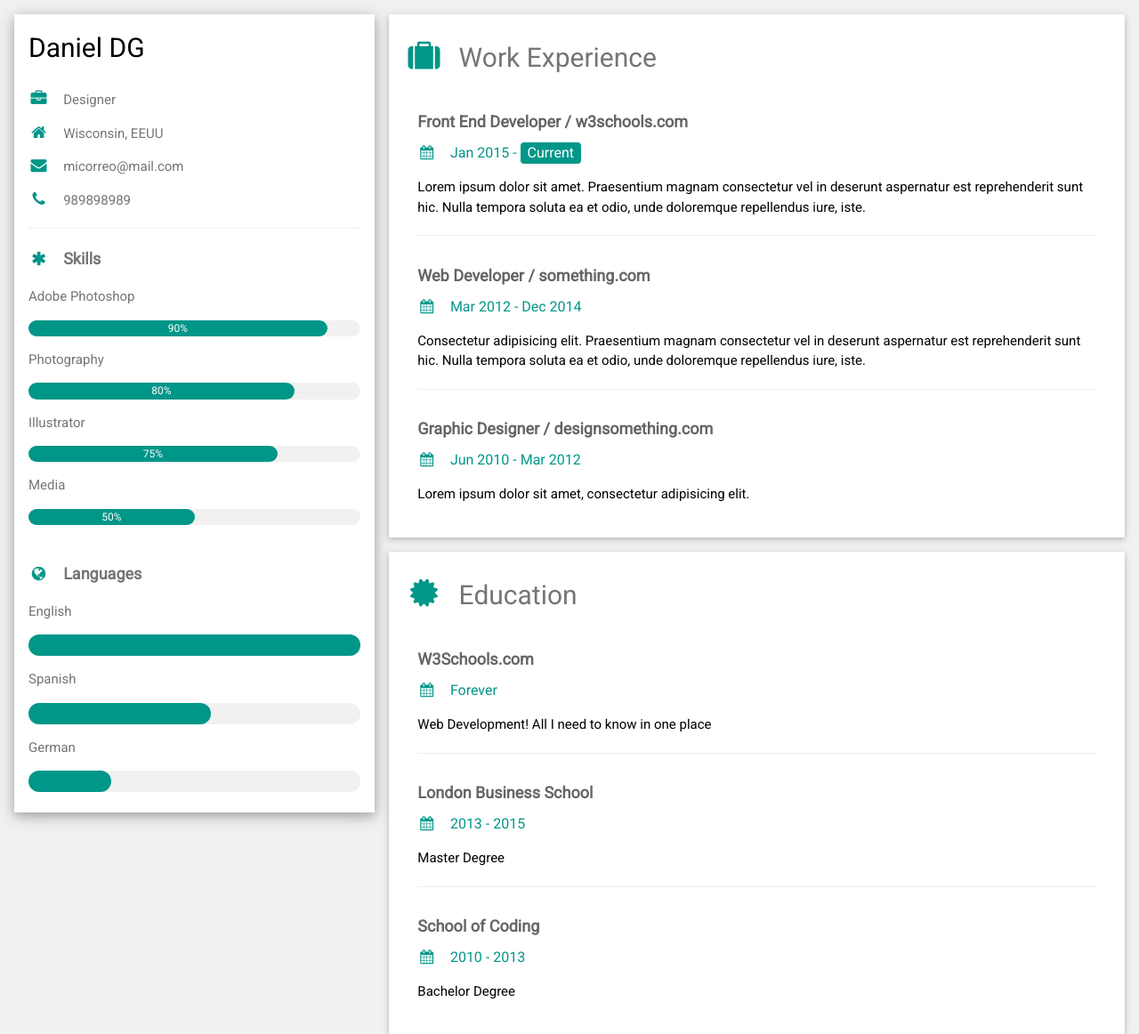
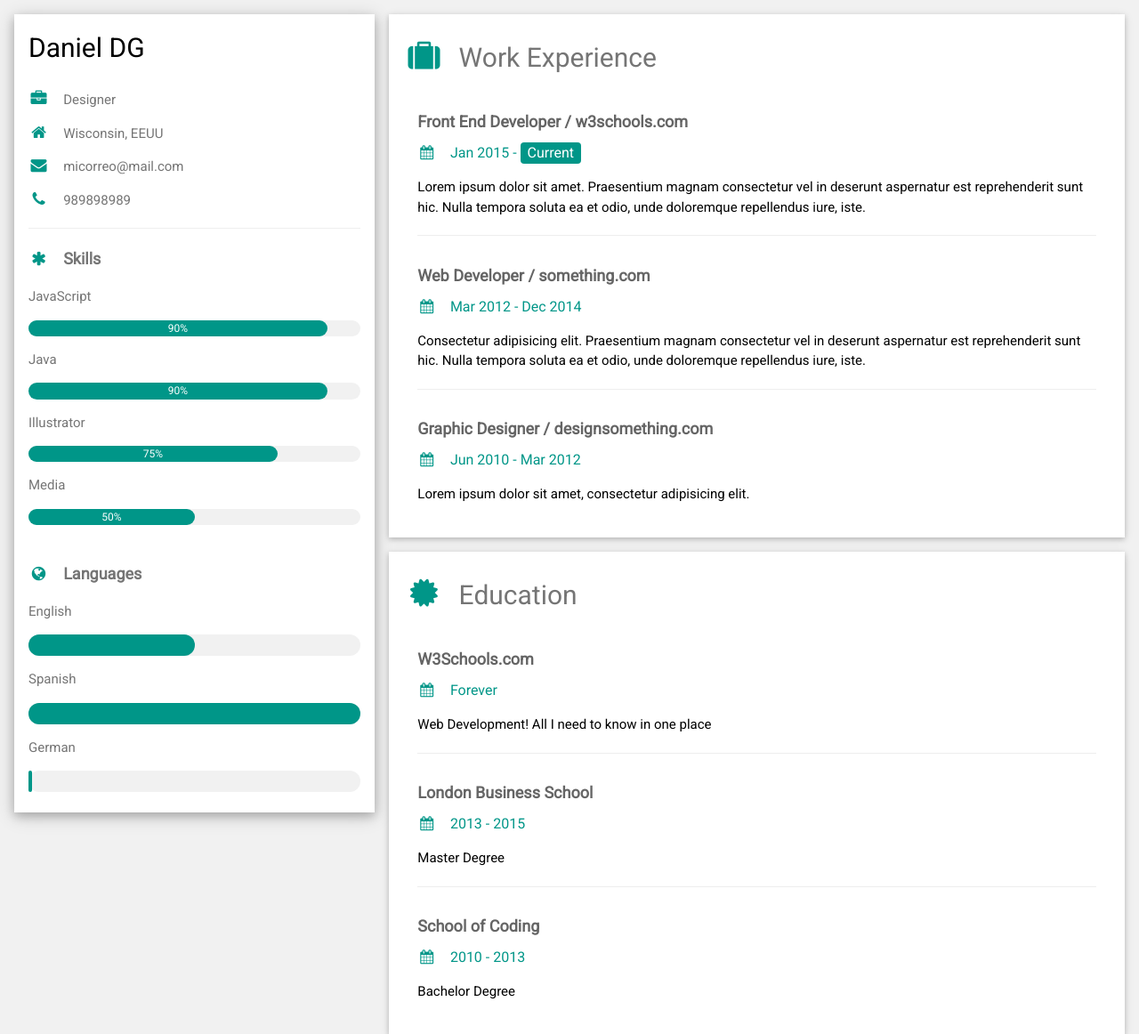
Before and after one commit to antonio-gabriel-gonzalez-casado/daw_django_docker, a Django app: template app/templates/students/ddg.html in a window 1280 px wide. Shown: the top 1162 px of the page at 89% size. Run offline with Django 3.2, Linux system fonts and the light colour scheme; the template is opened without the code that fills it, so the values that code supplies are empty.

Commit message:
Ficha DDG

```diff
--- a/app/templates/students/ddg.html
+++ b/app/templates/students/ddg.html
@@ -13,14 +13,14 @@
         <hr>
 
         <p class="w3-large"><b><i class="fa fa-asterisk fa-fw w3-margin-right w3-text-teal"></i>Skills</b></p>
-        <p>Adobe Photoshop</p>
+        <p>JavaScript</p>
         <div class="w3-light-grey w3-round-xlarge w3-small">
           <div class="w3-container w3-center w3-round-xlarge w3-teal" style="width:90%">90%</div>
         </div>
-        <p>Photography</p>
+        <p>Java</p>
         <div class="w3-light-grey w3-round-xlarge w3-small">
-          <div class="w3-container w3-center w3-round-xlarge w3-teal" style="width:80%">
-            <div class="w3-center w3-text-white">80%</div>
+          <div class="w3-container w3-center w3-round-xlarge w3-teal" style="width:90%">
+            <div class="w3-center w3-text-white">90%</div>
           </div>
         </div>
         <p>Illustrator</p>
@@ -36,15 +36,15 @@
         <p class="w3-large w3-text-theme"><b><i class="fa fa-globe fa-fw w3-margin-right w3-text-teal"></i>Languages</b></p>
         <p>English</p>
         <div class="w3-light-grey w3-round-xlarge">
-          <div class="w3-round-xlarge w3-teal" style="height:24px;width:100%"></div>
+          <div class="w3-round-xlarge w3-teal" style="height:24px;width:50%"></div>
         </div>
         <p>Spanish</p>
         <div class="w3-light-grey w3-round-xlarge">
-          <div class="w3-round-xlarge w3-teal" style="height:24px;width:55%"></div>
+          <div class="w3-round-xlarge w3-teal" style="height:24px;width:100%"></div>
         </div>
         <p>German</p>
         <div class="w3-light-grey w3-round-xlarge">
-          <div class="w3-round-xlarge w3-teal" style="height:24px;width:25%"></div>
+          <div class="w3-round-xlarge w3-teal" style="height:24px;width:1%"></div>
         </div>
         <br>
       </div>
```
